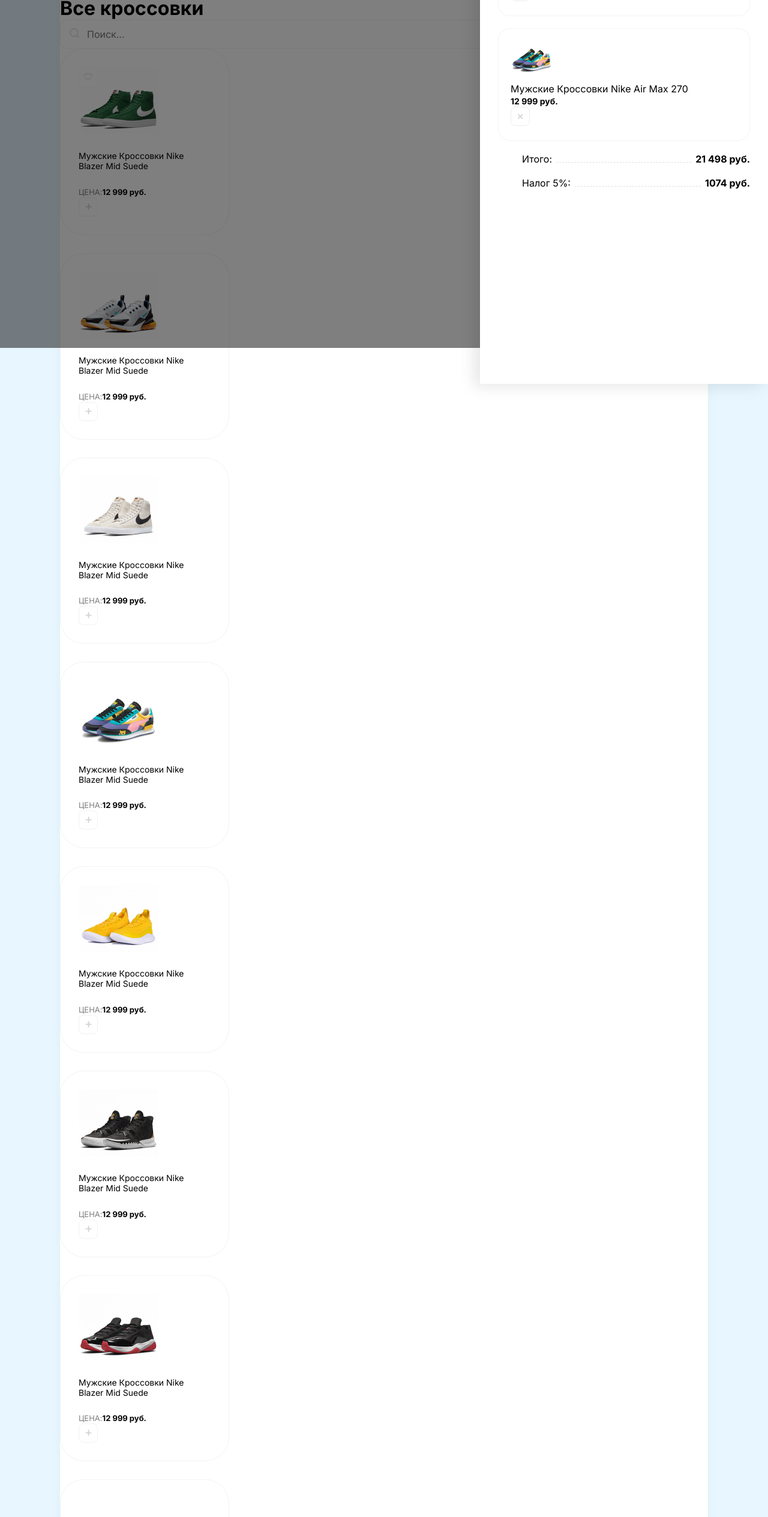
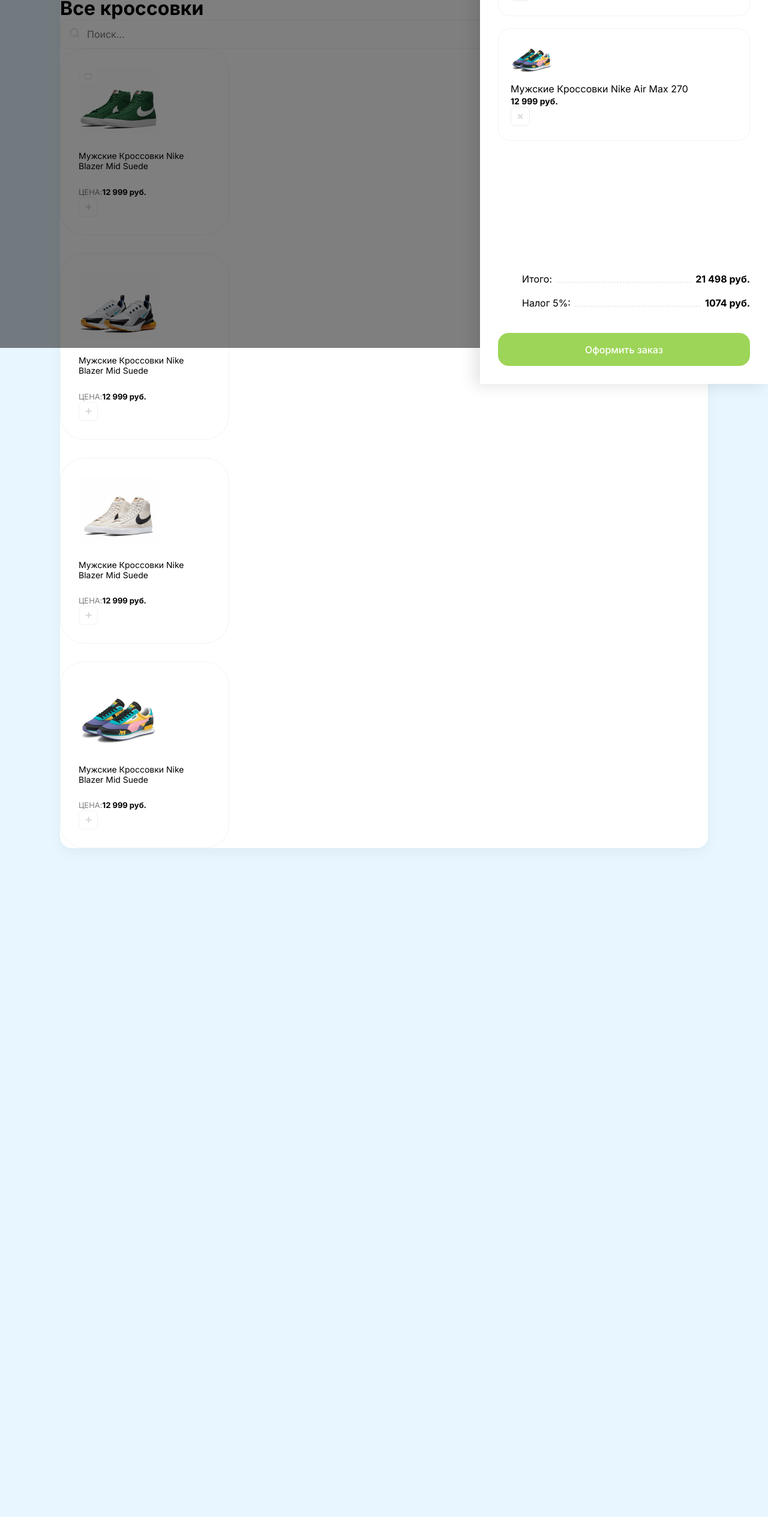
Before and after one commit to 0amfibinator0/react-sneakers, a React (Create React App) app: page / in a window 1280 px wide. Shown: the part 220-2749 px from the top of the page at 60% size. After the commit the page ends 1684 px from the top, so only its background shows below. Built offline with nearby package versions, Linux system fonts and the light colour scheme.

Commit message:
второй урок

```diff
--- a/src/App.js
+++ b/src/App.js
@@ -3,6 +3,7 @@
     <div className="overlay">
       <div className="drawer">
         <h2 className="mb-30">Корзина</h2>
+
         <div className="items">
           <div className="cartItem d-flex align-center">
             <div style={{backgroundImage: 'url(/img/sneakers/2.jpg)'}} className="cartItemImg">
@@ -25,7 +26,9 @@
             <img className="removeBtn" src="/img/btn-remove.svg" alt="Remove" />
           </div>
         </div>
-        <ul className="cartTotalBlock">
+
+        <div className="cartTotalBlock">
+          <ul>
             <li>
               <span>Итого:</span>
               <div></div>
@@ -37,6 +40,9 @@
               <b>1074 руб. </b>
             </li>
           </ul>
+          <button>Оформить заказ</button>
+        </div>
+
       </div>
     </div>
 
@@ -122,110 +128,6 @@
             </button>
           </div>
         </div>
-        <div className="card">
-          <img className="sneakers-img" src="img/sneakers/5.jpg" alt="sneakers" />
-          <h5>Мужские Кроссовки Nike Blazer Mid Suede</h5>
-          <div className="d-flex justify-between align-center">
-            <div className="d-flex flex-column">
-              <span>Цена:</span>
-              <b>12 999 руб.</b>
-            </div>
-            <button className="button">
-              <img width={11} height={11} src="/img/plus.svg" alt="Plus" />
-            </button>
-          </div>
-        </div>
-        <div className="card">
-          <img className="sneakers-img" src="img/sneakers/6.jpg" alt="sneakers" />
-          <h5>Мужские Кроссовки Nike Blazer Mid Suede</h5>
-          <div className="d-flex justify-between align-center">
-            <div className="d-flex flex-column">
-              <span>Цена:</span>
-              <b>12 999 руб.</b>
-            </div>
-            <button className="button">
-              <img width={11} height={11} src="/img/plus.svg" alt="Plus" />
-            </button>
-          </div>
-        </div>
-        <div className="card">
-          <img className="sneakers-img" src="img/sneakers/7.jpg" alt="sneakers" />
-          <h5>Мужские Кроссовки Nike Blazer Mid Suede</h5>
-          <div className="d-flex justify-between align-center">
-            <div className="d-flex flex-column">
-              <span>Цена:</span>
-              <b>12 999 руб.</b>
-            </div>
-            <button className="button">
-              <img width={11} height={11} src="/img/plus.svg" alt="Plus" />
-            </button>
-          </div>
-        </div>
-        <div className="card">
-          <img className="sneakers-img" src="img/sneakers/8.jpg" alt="sneakers" />
-          <h5>Мужские Кроссовки Nike Blazer Mid Suede</h5>
-          <div className="d-flex justify-between align-center">
-            <div className="d-flex flex-column">
-              <span>Цена:</span>
-              <b>12 999 руб.</b>
-            </div>
-            <button className="button">
-              <img width={11} height={11} src="/img/plus.svg" alt="Plus" />
-            </button>
-          </div>
-        </div>
-        <div className="card">
-          <img className="sneakers-img" src="img/sneakers/9.jpg" alt="sneakers" />
-          <h5>Мужские Кроссовки Nike Blazer Mid Suede</h5>
-          <div className="d-flex justify-between align-center">
-            <div className="d-flex flex-column">
-              <span>Цена:</span>
-              <b>12 999 руб.</b>
-            </div>
-            <button className="button">
-              <img width={11} height={11} src="/img/plus.svg" alt="Plus" />
-            </button>
-          </div>
-        </div>
-        <div className="card">
-          <img className="sneakers-img" src="img/sneakers/1.jpg" alt="sneakers" />
-          <h5>Мужские Кроссовки Nike Blazer Mid Suede</h5>
-          <div className="d-flex justify-between align-center">
-            <div className="d-flex flex-column">
-              <span>Цена:</span>
-              <b>12 999 руб.</b>
-            </div>
-            <button className="button">
-              <img width={11} height={11} src="/img/plus.svg" alt="Plus" />
-            </button>
-          </div>
-        </div>
-        <div className="card">
-          <img className="sneakers-img" src="img/sneakers/2.jpg" alt="sneakers" />
-          <h5>Мужские Кроссовки Nike Blazer Mid Suede</h5>
-          <div className="d-flex justify-between align-center">
-            <div className="d-flex flex-column">
-              <span>Цена:</span>
-              <b>12 999 руб.</b>
-            </div>
-            <button className="button">
-              <img width={11} height={11} src="/img/plus.svg" alt="Plus" />
-            </button>
-          </div>
-        </div>
-        <div className="card">
-          <img className="sneakers-img" src="img/sneakers/10.jpg" alt="sneakers" />
-          <h5>Мужские Кроссовки Nike Blazer Mid Suede</h5>
-          <div className="d-flex justify-between align-center">
-            <div className="d-flex flex-column">
-              <span>Цена:</span>
-              <b>12 999 руб.</b>
-            </div>
-            <button className="button">
-              <img width={11} height={11} src="/img/plus.svg" alt="Plus" />
-            </button>
-          </div>
-        </div>
       </div>
 
     </div>
--- a/src/index.scss
+++ b/src/index.scss
@@ -111,12 +111,20 @@
   background: #FFFFFF;
   box-shadow: -10px 4px 24px rgba(0, 0, 0, 0.1);
   padding: 30px;
+  display: flex;
+  flex-direction: column;
 
   h2 {
     margin: 0;
   }
+  .items {
+    flex: 1;
+  }
 }
 .cartTotalBlock {
+  ul {
+    display: block;
+    margin-bottom: 40px !important;
     li {
       display: flex;
       align-items: flex-end;
@@ -130,6 +138,18 @@
         top: -4px;
         margin: 0 7px;
       }
+    }
+  }
+
+  button {
+    width: 100%;
+    height: 55px;
+    background: #9dd558;
+    border-radius: 18px;
+    border: none;
+    color: #fff;
+    font-size: 16px;
+    font-weight: 500;
   }
 }
 .cartItem {
```
Lines whose indentation alone changed are shown as unchanged.
